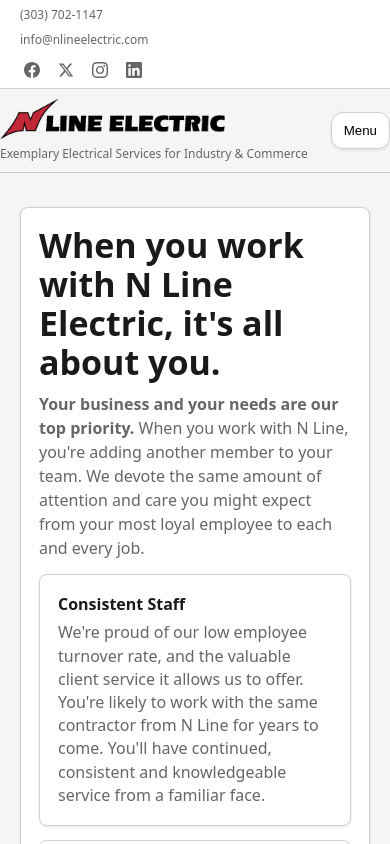
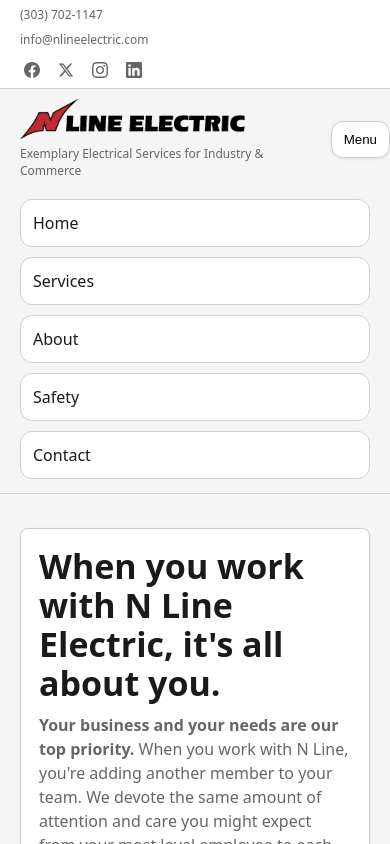
Before and after one commit to cordovaf8/nlineStaticSite, a plain HTML site: page about.html in a window 390 px wide. Both pictures are taken after a click on the button "Menu". Shown: the top 844 px of the page. Drawn offline with Linux system fonts and the light colour scheme.

Commit message:
mobile menu update

```diff
--- a/assets/css/styles.css
+++ b/assets/css/styles.css
@@ -271,6 +271,10 @@
   .kpis{grid-template-columns:1fr;}
   .nav{display:none;}
   .mobile-toggle{display:block;}
+  .brand{
+    margin-left:20px;
+    padding-right:12px;
+  }
   .header__top-inner{
     flex-direction:column; align-items:flex-start; gap:10px;
   }
--- a/assets/js/site.js
+++ b/assets/js/site.js
@@ -20,6 +20,17 @@
   }
 
   document.addEventListener("click", (e) => {
+    const mobileBtn = e.target.closest("[data-mobile-toggle]");
+    if (mobileBtn) {
+      const mobilePanel = document.querySelector("[data-mobile-panel]");
+      if (mobilePanel) {
+        const open = mobilePanel.dataset.open === "true";
+        mobilePanel.dataset.open = open ? "false" : "true";
+        mobileBtn.setAttribute("aria-expanded", open ? "false" : "true");
+        if (!open) closeAllDropdowns();
+      }
+      return;
+    }
     const btn = e.target.closest("[data-dropdown-button]");
     if (btn) {
       e.preventDefault();
@@ -35,16 +46,8 @@
   });
 
   // ----- Mobile panel -----
-  const mobileToggle = document.querySelector("[data-mobile-toggle]");
-  const mobilePanel = document.querySelector("[data-mobile-panel]");
-  if (mobileToggle && mobilePanel) {
-    mobileToggle.addEventListener("click", () => {
-      const open = mobilePanel.dataset.open === "true";
-      mobilePanel.dataset.open = open ? "false" : "true";
-      mobileToggle.setAttribute("aria-expanded", open ? "false" : "true");
-      if (!open) closeAllDropdowns();
-    });
-  }
+  // Uses event delegation (see click handler above) so it works after header.js
+  // injects the header on DOMContentLoaded.
 
   // ----- Tabs -----
   // For each [data-tabs] container:
```
